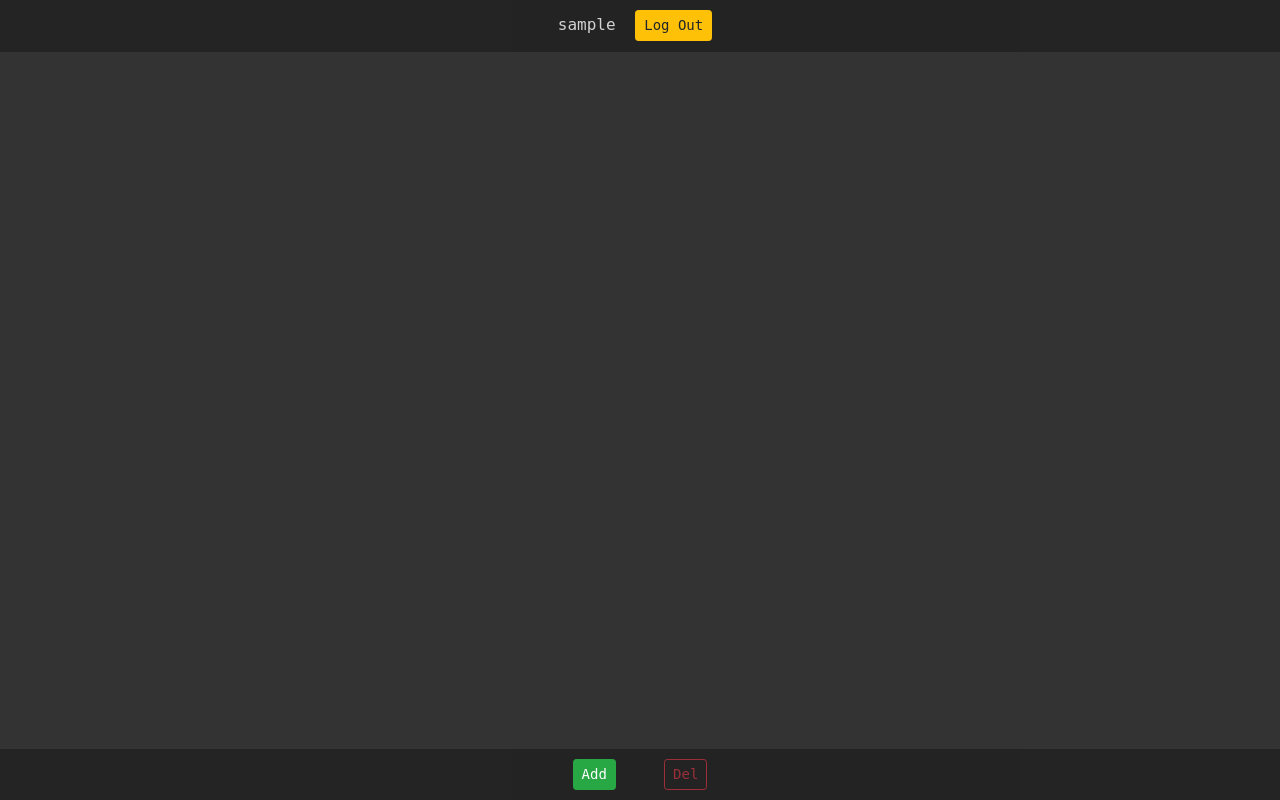
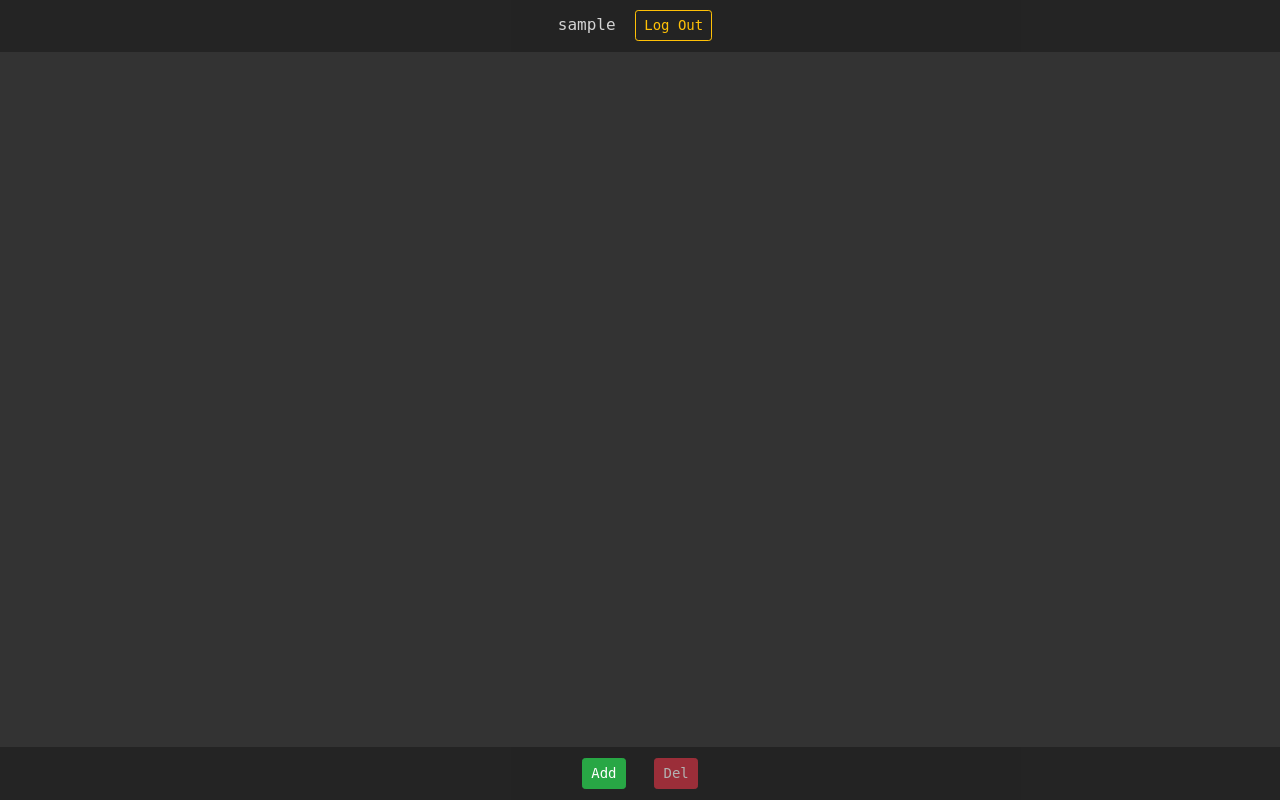
Before and after one commit to EvgeniyUS/MemTree, a Django app: page / in a window 1280 px wide. Run offline with Django 3.2, Linux system fonts and the light colour scheme; the visitor is signed in with stand-in values (Sample User, id 1); data that the repository does not hold is empty; some libraries are stand-ins or nearby versions.

Commit message:
some style...

```diff
--- a/MemTree/static/MemTree/js/MemTree.js
+++ b/MemTree/static/MemTree/js/MemTree.js
@@ -231,7 +231,7 @@ function check_item(item_id) {
         let input = find(item_id, "input");
         input.style.border = "1px solid rgba(255, 211, 0, 0.7)";
         find(item_id, "ul").style.display = "none";
-        document.getElementById("create_button").innerHTML = 'Move To...';
+        document.getElementById("create_button").innerHTML = 'Move';
         document.getElementById("remove_button").disabled = false;
     }
 }
--- a/MemTree/templates/MemTree/MemTree.html
+++ b/MemTree/templates/MemTree/MemTree.html
@@ -21,7 +21,7 @@
 {% block footer_content %}
 
     <button id="create_button" class="btn btn-success btn-sm" onclick="addItem()" title="Add/Move to selected item">Add</button>
-     &nbsp;&nbsp;&nbsp;
-    <button id="remove_button" class="btn btn-outline-danger btn-sm" onclick="rmFunc()" title="Delete selected items" disabled="disabled">Del</button>
+     &nbsp;
+    <button id="remove_button" class="btn btn-danger btn-sm" onclick="rmFunc()" title="Delete selected items" disabled="disabled">Del</button>
 
 {% endblock %}
--- a/MySite/static/MySite/css/MySite.css
+++ b/MySite/static/MySite/css/MySite.css
@@ -28,7 +28,7 @@ body {
 }
 
 .root_buttons {
-    margin: 10px;
+    margin: 11px;
     text-align: center;
 }
 
--- a/MySite/templates/MySite/wrapper.html
+++ b/MySite/templates/MySite/wrapper.html
@@ -16,7 +16,7 @@
         <div style="padding-top: 10px;">
             {% if user.username %}
                 <nobr>{{ user.username }}</nobr>
-                <a href='logout' class='btn btn-warning btn-sm'>Log Out</a>
+                <a href='logout' class='btn btn-outline-warning btn-sm'>Log Out</a>
                 {% if not user.is_staff %}
                     <a href='delete-account' class='btn btn-outline-danger btn-sm'>Delete Account</a>
                 {% endif %}
```
